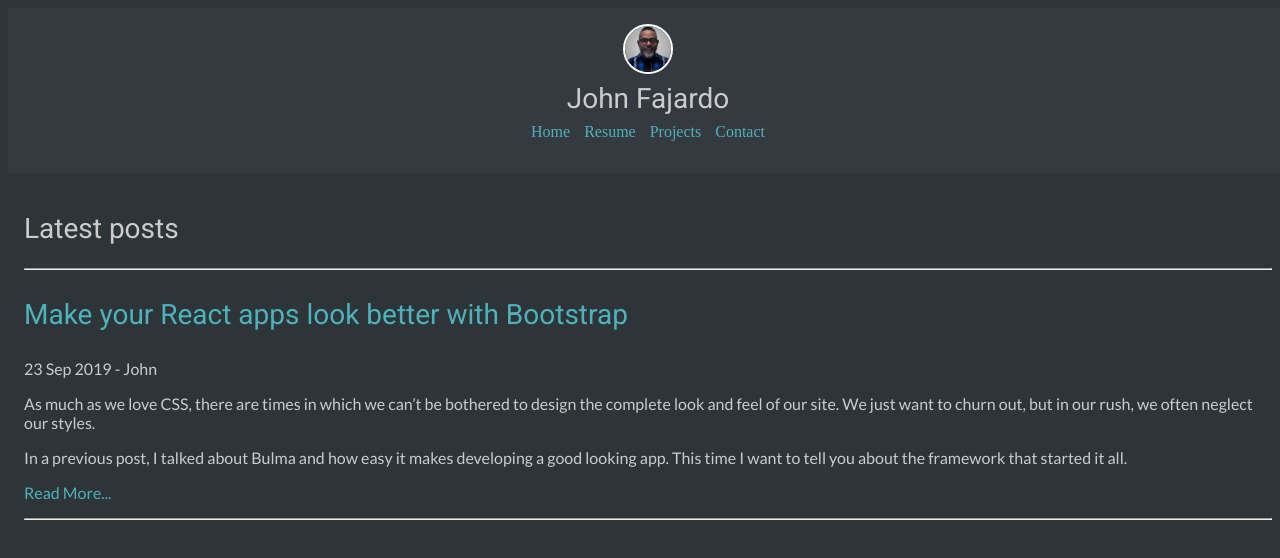
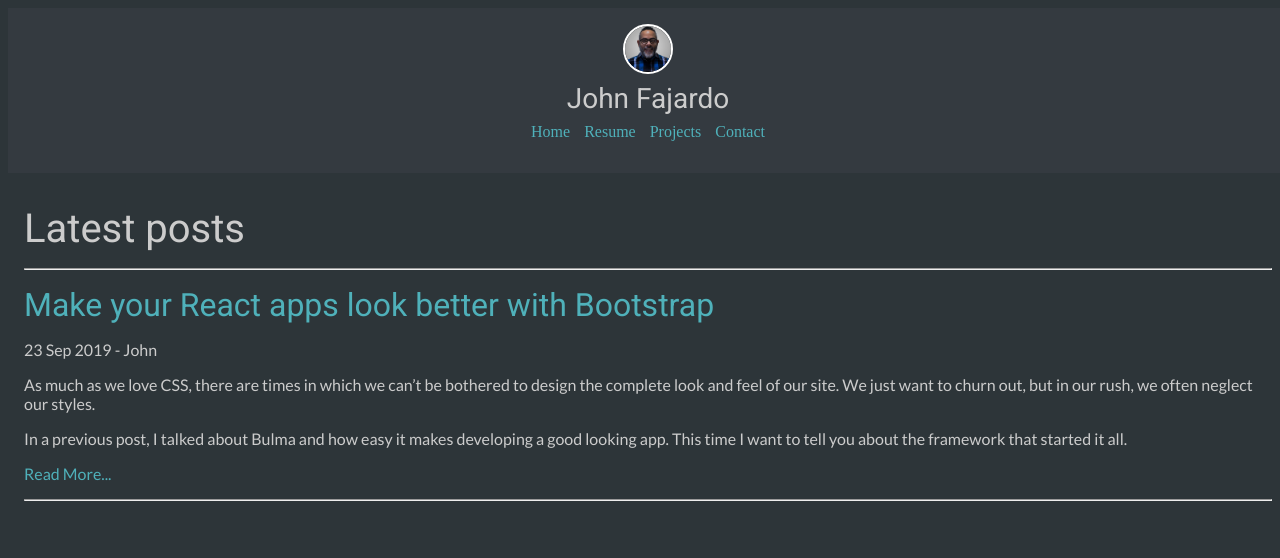
Before and after one commit to JohnFajardo/JohnFajardo, a website: page src/index.html in a window 1280 px wide. Drawn offline with nearby package versions, Linux system fonts and the light colour scheme; files that its build step writes are made by us from their sources.

Commit message:
Adds typographic styles

```diff
--- a/src/index.html
+++ b/src/index.html
@@ -25,13 +25,13 @@
     <div class="content">
         <h2>Latest posts</h2>
         <hr>
-        <article class="post">
-            <h3><a class="link" href="#">Make your React apps look better with Bootstrap</a></h3>
-            <p><span class="icon-calendar"></span> 23 Sep 2019 -  <span class="icon-user"> </span>  John</p>
+        <article>
+            <h3><a href="#">Make your React apps look better with Bootstrap</a></h3>
+            <p><span ></span> 23 Sep 2019 -  <span class="icon-user"> </span>  John</p>
             <p>As much as we love CSS, there are times in which we can’t be bothered to design the complete look and feel of our site. We just want to churn out, but in our rush, we often neglect our styles.</p>
             <p>In a previous post, I talked about Bulma and how easy it makes developing a good looking app. This time I want to tell you about the framework that started it all.</p>
-            <p class="text-right"><a class="btn btn-primary" href="#">Read More...</a></p>
-            <hr class="post" />
+            <p><a href="#">Read More...</a></p>
+            <hr />
         </article>
     </div><!--  End content -->
 
--- a/src/scss/styles.scss
+++ b/src/scss/styles.scss
@@ -11,7 +11,6 @@ h1, h2, h3, h4 {
     font-size: 28px;
     font-weight: 500;
 }
-
 
 p {
     font-family: lato;
@@ -52,7 +51,6 @@ body {
         border: 2px solid #fff;
         margin: 0 auto;
         border-radius: 50%;
-        // margin-top: 16px;
     }
 
     nav {
@@ -66,4 +64,17 @@ body {
 
 .content {
     padding: 16px;
+
+    h2 {
+        font-size: 40px;
+        margin: 16px 0 16px 0;
+    }
 }
+
+article {
+
+    h3 {
+        font-size: 32px;
+        margin: 16px 0 16px 0;
+    }
+}
```
Also changed, not shown: dist/styles.css.
